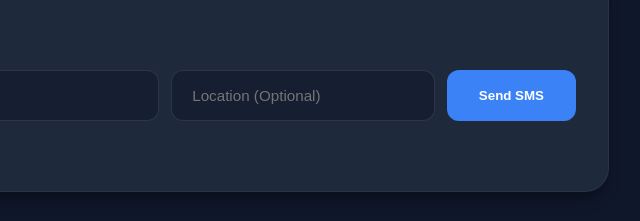
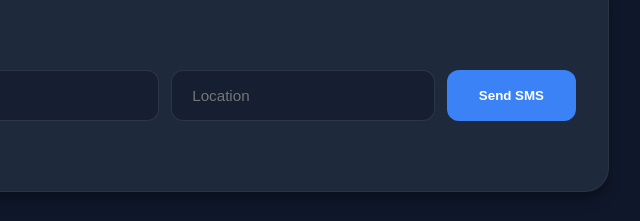
Before and after one commit to shamna24/ideathon, a website: page index.html in a window 1280 px wide. Shown: the part 274-495 px from the top of the page, 515-1155 px from the left. Drawn offline with nearby package versions, Linux system fonts and the light colour scheme.

Commit message:
Remove '(Optional)' text from location placeholder

```diff
--- a/index.html
+++ b/index.html
@@ -32,7 +32,7 @@
                 <h2><span class="icon">📲</span> Simulate SMS Input</h2>
                 <div class="input-group">
                     <input type="text" id="sms-input" placeholder="Message (e.g. HELP MEDICAL)" aria-label="Enter SMS message">
-                    <input type="text" id="location-input" placeholder="Location (Optional)" aria-label="Enter Location">
+                    <input type="text" id="location-input" placeholder="Location" aria-label="Enter Location">
                     <button id="send-sms-btn">Send SMS</button>
                 </div>
                 <p class="hint">Try keywords like: MEDICAL, FOOD, FLOOD, RESCUE</p>
```
